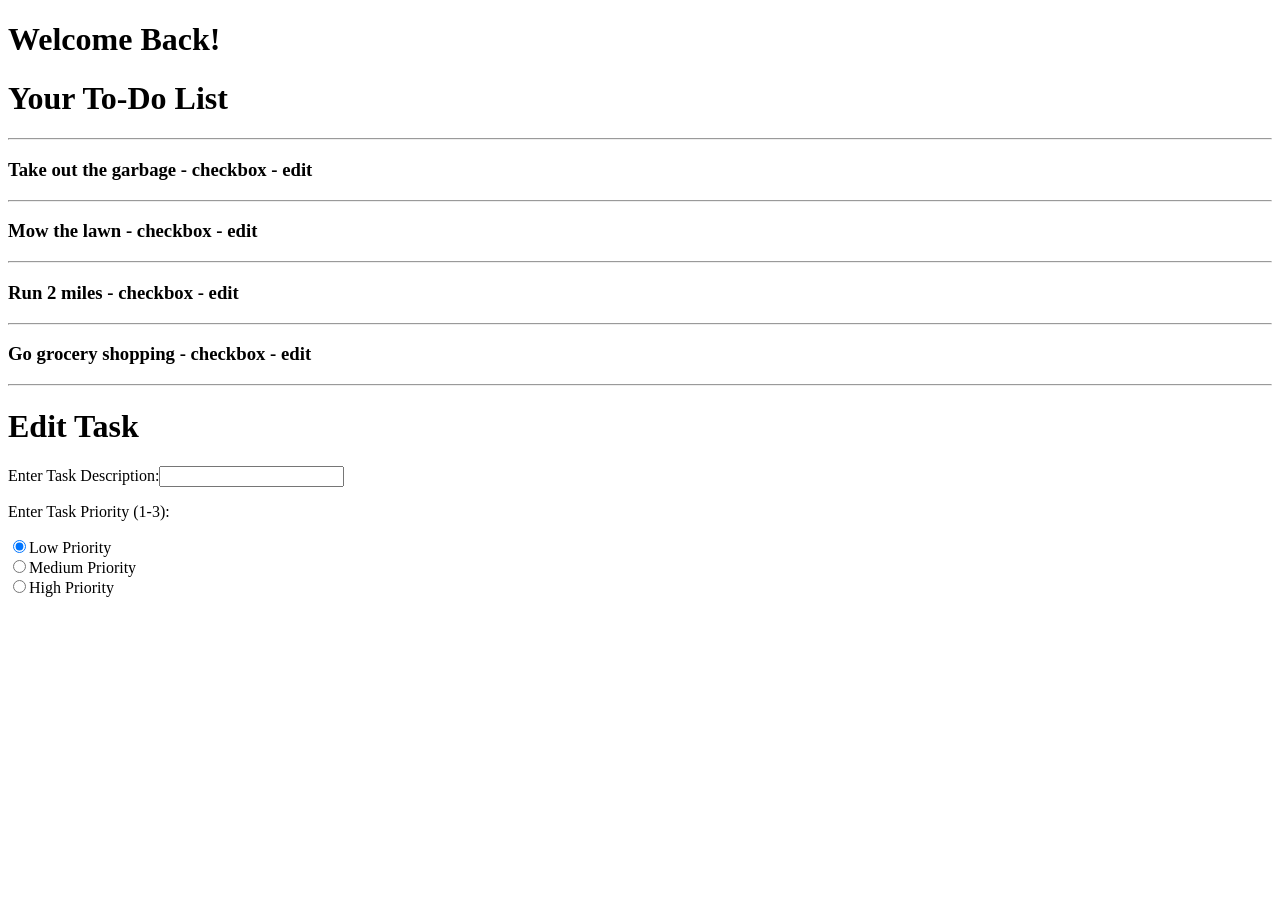
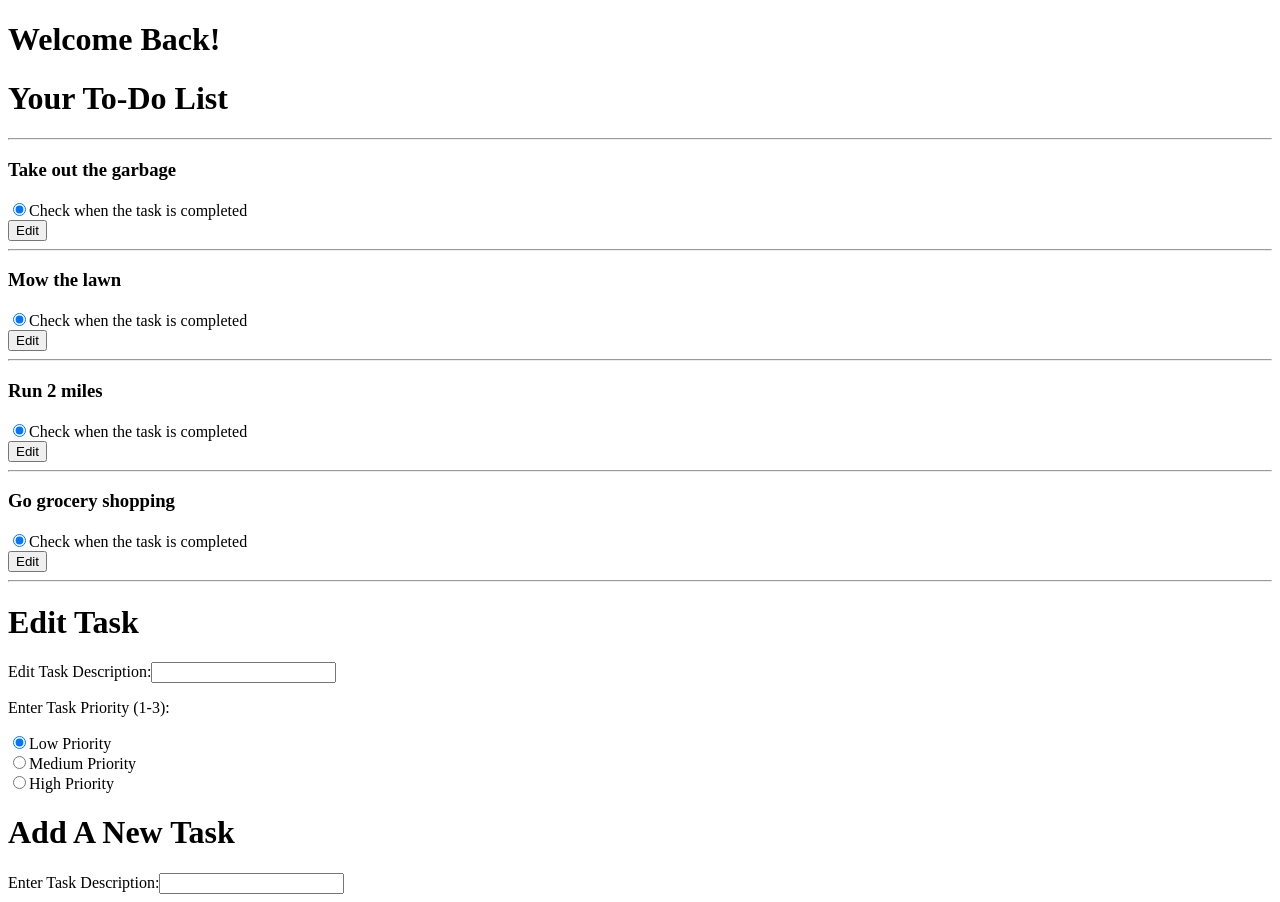
Before and after one commit to ryguybenson/React-week-one, a React app: page / in a window 1280 px wide. Before the commit the page ends 800 px from the top, so only its background shows below. Built offline with nearby package versions, Linux system fonts and the light colour scheme.

Commit message:
add new task component

```diff
--- a/src/components/App.jsx
+++ b/src/components/App.jsx
@@ -2,6 +2,7 @@ import React from "react";
 import ToDoList from "./ToDoList";
 import Header from "./Header";
 import Edit from "./Edit";
+import NewTask from "./NewTask";
 
 function App(){
   return (
@@ -9,6 +10,7 @@ function App(){
       <Header/>
       <ToDoList/>
       <Edit/>
+      <NewTask/>
     </div>
   );
 }
--- a/src/components/Edit.jsx
+++ b/src/components/Edit.jsx
@@ -6,7 +6,7 @@ function Edit(){
       <h1>Edit Task</h1>
       <form>
         <label>
-          Enter Task Description:
+          Edit Task Description:
           <input type="text" name="taskDescription" />
         </label>
       </form>
--- /dev/null
+++ b/src/components/NewTask.jsx
@@ -0,0 +1,15 @@
+import React from "react";
+
+function NewTask(){
+  return (
+    <div>
+      <h1>Add A New Task</h1>
+      <label>
+        Enter Task Description:
+        <input type="text" name="taskDescription" />
+      </label>
+    </div>
+  );
+}
+
+export default NewTask;
--- a/src/components/ToDo.jsx
+++ b/src/components/ToDo.jsx
@@ -4,7 +4,28 @@ import PropTypes from "prop-types";
 function ToDo(props){
   return (
       <div>
-        <h3>{props.tasks} - {props.check} - {props.edit}</h3>
+        <h3>{props.tasks}</h3>
+        <form>
+        <div className="form-check">
+          <label>
+            <input
+              type="radio"
+              name="react-tips"
+              value="option1"
+              checked={true}
+              className="form-check-input"
+            />
+            Check when the task is completed
+          </label>
+        </div>
+
+        <div className="form-group">
+          <button className="btn btn-primary mt-2" type="submit">
+            Edit
+          </button>
+        </div>
+
+      </form>
         <hr/>
       </div>
   );
@@ -12,8 +33,6 @@ function ToDo(props){
 
 ToDo.propTypes = {
   tasks: PropTypes.string.isRequired,
-  check: PropTypes.string.isRequired,
-  edit: PropTypes.string.isRequired
 };
 
 export default ToDo;
--- a/src/components/ToDoList.jsx
+++ b/src/components/ToDoList.jsx
@@ -4,23 +4,15 @@ import ToDo from "./ToDo";
 var masterToDoList = [
   {
   tasks: 'Take out the garbage',
-  check: 'checkbox',
-    edit: 'edit'
   },
   {
   tasks: 'Mow the lawn',
-  check: 'checkbox',
-    edit: 'edit'
   },
   {
   tasks: 'Run 2 miles',
-  check: 'checkbox',
-    edit: 'edit'
   },
   {
   tasks: 'Go grocery shopping',
-  check: 'checkbox',
-    edit: 'edit'
   }
 ];
 
@@ -30,8 +22,6 @@ function ToDoList(){
         <hr/>
         {masterToDoList.map((toDo, index) =>
           <ToDo tasks={toDo.tasks}
-            check={toDo.check}
-            edit={toDo.edit}
             key={index}/>
         )}
       </div>
```
